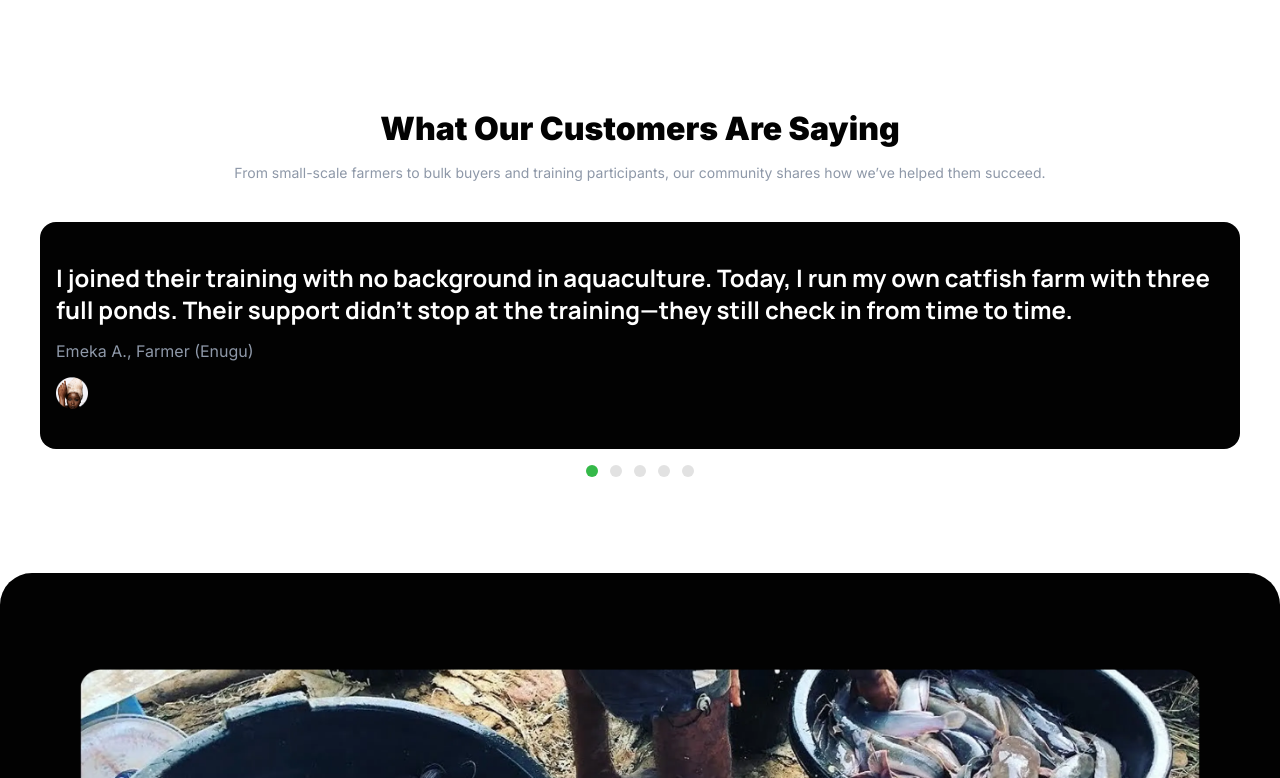
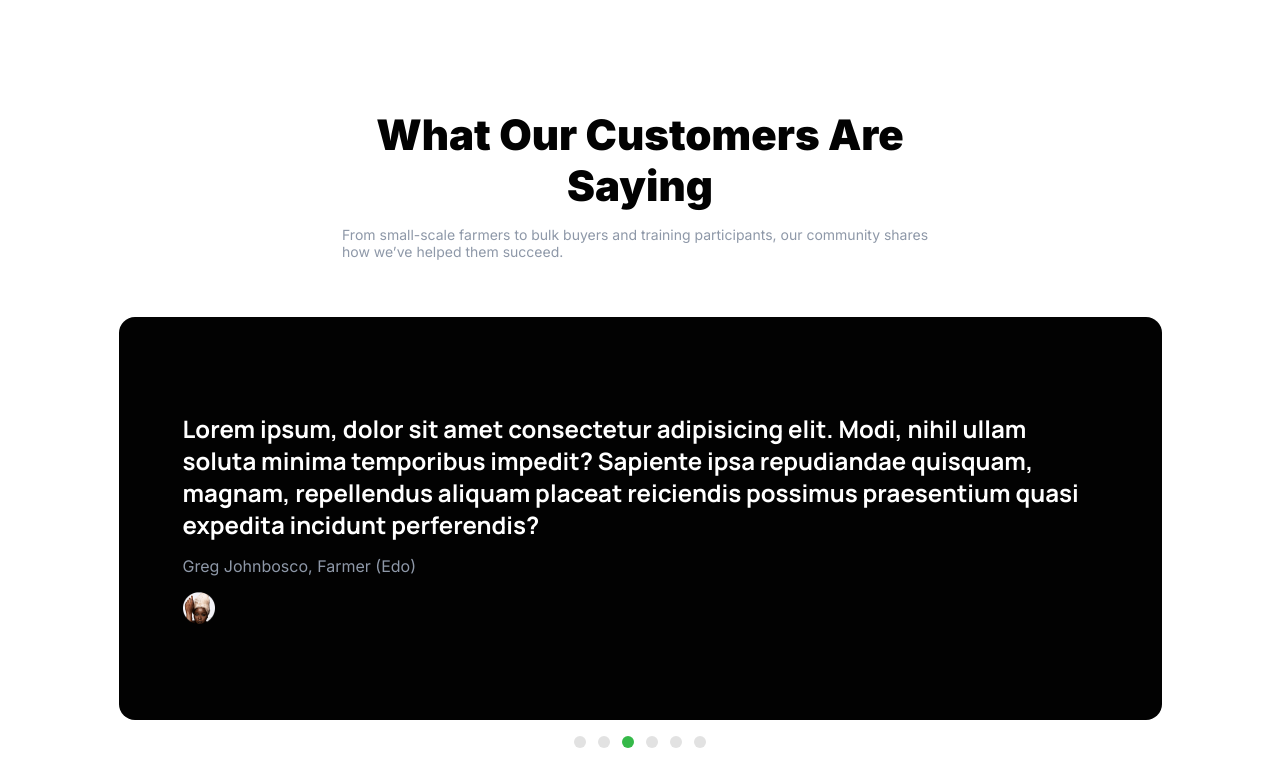
Before and after one commit to ParryOgbemudia/pizibue, a React (Vite) app: page / in a window 1280 px wide. Shown: the part 5122-5900 px from the top of the page. Built offline with nearby package versions, Linux system fonts and the light colour scheme.

Commit message:
testimonial page

```diff
--- a/src/components/SliderDots.tsx
+++ b/src/components/SliderDots.tsx
@@ -1,18 +1,22 @@
 type SliderDotsProps = {
   totalSlides: number;
   activeIndex: number;
+  goToSlide: (index: number) => void;
 };
+
 export default function SliderDots({
   totalSlides,
   activeIndex,
+  goToSlide,
 }: SliderDotsProps) {
   return (
     <div className="flex items-center justify-center gap-3">
       {Array.from({ length: totalSlides }).map((_, i) => (
         <button
+          onClick={() => goToSlide(i)}
           key={i}
           className={`h-3 w-3 cursor-pointer rounded-full transition-colors duration-300 ${
-            i + 1 === activeIndex ? "bg-primary" : "bg-[#E2E2E2]"
+            i === activeIndex ? "bg-primary" : "bg-[#E2E2E2]"
           }`}
         />
       ))}
--- /dev/null
+++ b/src/components/sections/TestimonialSlides.tsx
@@ -0,0 +1,78 @@
+import emekaimage1 from "@/assets/testimonial/emekafarmer1.png";
+import { useEffect, useState } from "react";
+import SliderDots from "../SliderDots";
+
+const testimonials = [
+  {
+    name: " Emeka A., Farmer (Enugu)",
+    text: " Lorem ipsum dolor, sit amet consectetur adipisicing elit. Dolores consequatur excepturi sint laudantium eaque eius, aliquid consequuntur esse quibusdam culpa porro eum, quam laboriosam. Sunt aspernatur corporis soluta dolorem quos!",
+    pic: emekaimage1,
+  },
+  {
+    name: " Dr. Mercy Obayuwanna (Kano)",
+    text: " I joined their training with no background in aquaculture. Today, I run my own catfish farm with three full ponds. Their support didn’t stop at the training—they still check in from time to time.",
+    pic: emekaimage1,
+  },
+  {
+    name: " Greg Johnbosco, Farmer (Edo)",
+    text: "Lorem ipsum, dolor sit amet consectetur adipisicing elit. Modi, nihil ullam soluta minima temporibus impedit? Sapiente ipsa repudiandae quisquam, magnam, repellendus aliquam placeat reiciendis possimus praesentium quasi expedita incidunt perferendis?",
+    pic: emekaimage1,
+  },
+  {
+    name: " Tracy Osagbovo., Farmer (Esan)",
+    text: " I joined their training with no background in aquaculture. Today, I run my own catfish farm with three full ponds. Their support didn’t stop at the training—they still check in from time to time.",
+    pic: emekaimage1,
+  },
+  {
+    name: " Emeka Opia, Farmer (Delta)",
+    text: "Lorem ipsum dolor sit amet, consectetur adipisicing elit. Repellendus est odit minus! Distinctio consequuntur placeat delectus eum expedita quidem doloremque cumque! Harum corrupti mollitia ea at nobis? Numquam, qui eius?",
+    pic: emekaimage1,
+  },
+  {
+    name: " Satochi Lookman, Farmer (Lagos)",
+    text: " I joined their training with no background in aquaculture. Today, I run my own catfish farm with three full ponds. Their support didn’t stop at the training—they still check in from time to time.",
+    pic: emekaimage1,
+  },
+];
+
+export default function TestimonialSlides() {
+  const [activeIndex, setActiveIndex] = useState(0);
+
+  // Auto-slide
+  useEffect(() => {
+    const interval = setInterval(() => {
+      setActiveIndex((prev) => (prev + 1) % testimonials.length);
+    }, 3000); // every 3s
+
+    return () => clearInterval(interval);
+  }, []);
+
+  const goToSlide = (index: number) => setActiveIndex(index);
+
+  return (
+    <div className="flex flex-col items-center gap-4">
+      <div className="flex w-full gap-14 overflow-auto">
+        <div className="mx-auto rounded-2xl bg-[#020202] px-4 py-10 md:px-16 md:py-24">
+          <div className="flex flex-col gap-4 md:max-w-[915px]">
+            <p className="font-manrope text-2xl font-bold text-white">
+              {testimonials[activeIndex].text}
+            </p>
+            <p className="text-[16px] font-normal text-[#8E98A8]">
+              {testimonials[activeIndex].name}
+            </p>
+            <img
+              src={testimonials[activeIndex].pic}
+              alt="Emeka Image"
+              className="size-8"
+            />
+          </div>
+        </div>
+      </div>
+      <SliderDots
+        totalSlides={testimonials.length}
+        activeIndex={activeIndex}
+        goToSlide={goToSlide}
+      />
+    </div>
+  );
+}
--- a/src/components/sections/Testimonials.tsx
+++ b/src/components/sections/Testimonials.tsx
@@ -1,13 +1,12 @@
-import SliderDots from "../SliderDots";
-import emekaimage1 from "@/assets/testimonial/emekafarmer1.png";
+import TestimonialSlides from "./TestimonialSlides";
 
 export default function Testimonials() {
   return (
     <section className="w-full">
       <div className="mx-auto px-4 pt-14 pb-24 sm:px-10">
-        <div className="flex flex-col gap-10">
-          <div className="flex flex-col items-center gap-4">
-            <h3 className="text-[32px] font-black text-[#020202]">
+        <div className="flex flex-col gap-10 md:gap-14">
+          <div className="mx-auto flex w-full max-w-[596px] flex-col items-center gap-4">
+            <h3 className="text-center text-[32px] font-black text-[#020202] sm:text-[42px]">
               What Our Customers Are Saying
             </h3>
             <p className="text-[14px] font-normal text-[#8E98A8]">
@@ -15,21 +14,9 @@ export default function Testimonials() {
               our community shares how we’ve helped them succeed.
             </p>
           </div>
-          <div className="flex flex-col items-center gap-4">
-            <div className="flex w-full flex-col gap-4 rounded-2xl bg-[#020202] px-4 py-10">
-              <p className="font-manrope text-2xl font-bold text-white">
-                I joined their training with no background in aquaculture.
-                Today, I run my own catfish farm with three full ponds. Their
-                support didn’t stop at the training—they still check in from
-                time to time.
-              </p>
-              <p className="text-[16px] font-normal text-[#8E98A8]">
-                Emeka A., Farmer (Enugu)
-              </p>
-              <img src={emekaimage1} alt="Emeka Image" className="size-8" />
-            </div>
-            <SliderDots totalSlides={5} activeIndex={1} />
-          </div>
+
+          {/* TESTIMONIAL SLIDER */}
+          <TestimonialSlides />
         </div>
       </div>
     </section>
```
